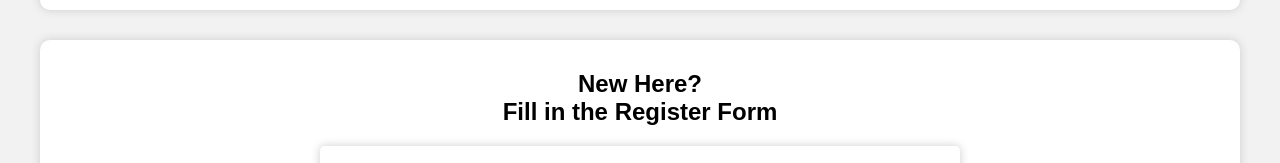
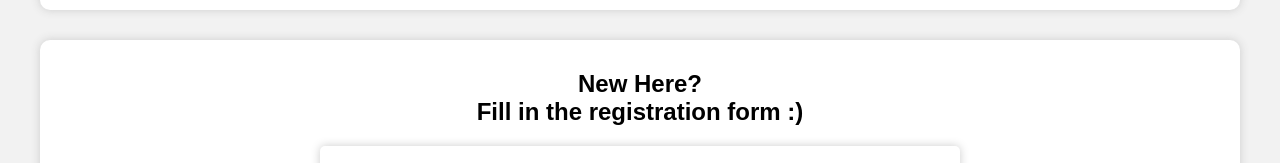
Before and after one commit to ipranavprashant/QuizMaster, a plain HTML site: page index.html in a window 1280 px wide. Shown: the part 724-887 px from the top of the page. Drawn offline with Linux system fonts and the light colour scheme.

Commit message:
Update index.html

```diff
--- a/index.html
+++ b/index.html
@@ -41,7 +41,7 @@
         <input type="submit" value="Start Quiz" />
       </section>
       <section>
-        <h2>New Here?<br />Fill in the Register Form</h2>
+        <h2>New Here?<br />Fill in the registration form :)</h2>
         <form>
           <label for="name">Name:</label>
           <input type="text" id="name" name="name" required />
```
